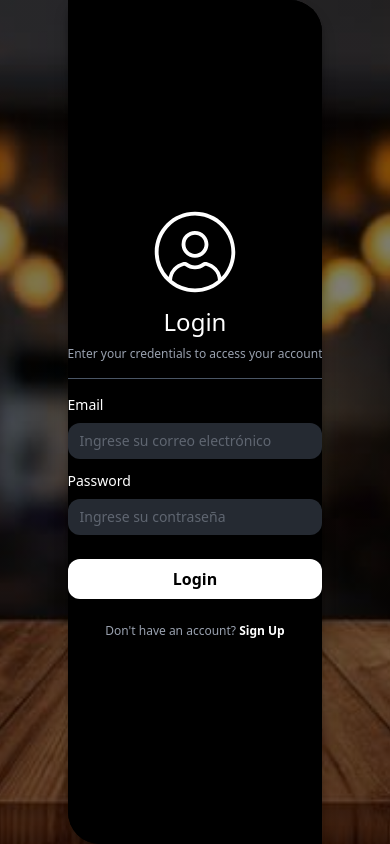
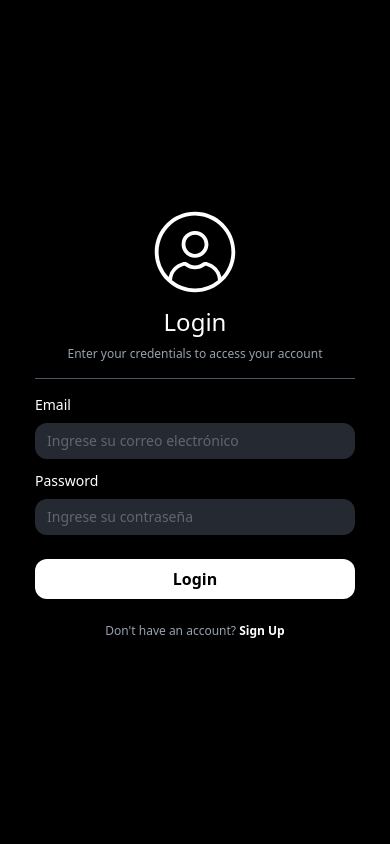
Before and after one commit to LIPALM/angular-cursos, an Angular app in the folder replicando-proyecto/pico-dorado/: page /auth/login in a window 390 px wide. Built offline with nearby package versions, Linux system fonts and the light colour scheme.

Commit message:
feat: enhance login page with form validation and routing functionality

```diff
--- a/replicando-proyecto/pico-dorado/src/app/auth/components/auth-layout/auth-layout.component.html
+++ b/replicando-proyecto/pico-dorado/src/app/auth/components/auth-layout/auth-layout.component.html
@@ -1,4 +1,4 @@
-<div class="w-full h-screen md:h-auto md:w-full md:max-w-3xl lg:w-full lg:max-w-4xl bg-black flex flex-col md:grid md:grid-cols-2 rounded-bl-4xl rounded-tr-4xl overflow-hidden shadow-lg shadow-black/40">
+<div class="w-screen h-screen md:h-full md:w-full md:max-w-3xl lg:w-full lg:max-w-4xl bg-black flex flex-col md:grid md:grid-cols-2 md:rounded-bl-4xl md:rounded-tr-4xl overflow-hidden shadow-lg shadow-black/40">
   <img [src]="imageUrl()" alt="" class="object-cover object-center w-auto h-full hidden md:block">
   <ng-content></ng-content>
 </div>
--- a/replicando-proyecto/pico-dorado/src/app/auth/pages/login-page/login-page.component.html
+++ b/replicando-proyecto/pico-dorado/src/app/auth/pages/login-page/login-page.component.html
@@ -2,7 +2,7 @@
   style="background-image: linear-gradient(rgba(0, 0, 0, 0.5), rgba(0, 0, 0, 0.5)), url('/img/fondo-home.jpg');">
 
   <auth-layout [imageUrl]="'/img/fondo-register y login.jpg'">
-    <form action="" class="bg-black w-full h-full flex flex-col items-center justify-center gap-2 p-0 md:p-10">
+    <form novalidate class="bg-black w-full h-full flex flex-col items-center justify-center gap-2 p-0 md:p-10">
 
       <svg xmlns="http://www.w3.org/2000/svg" width="92" height="92" viewBox="0 0 24 24"><path fill="White" d="M12 1.5C6.201 1.5 1.5 6.201 1.5 12S6.201 22.5 12 22.5S22.5 17.799 22.5 12S17.799 1.5 12 1.5M2.5 12a9.5 9.5 0 1 1 16.4 6.53a4.64 4.64 0 0 0-1.219-2.381c-.743-.774-1.679-1.228-2.501-1.484c-.527-.164-1.037.023-1.39.26c-.383.259-1.013.575-1.79.575s-1.407-.316-1.79-.574c-.353-.239-.863-.425-1.39-.261c-.822.256-1.758.71-2.501 1.484a4.64 4.64 0 0 0-1.22 2.38A9.47 9.47 0 0 1 2.5 12m3.505 7.37c.056-1.14.476-1.947 1.035-2.528c.59-.615 1.36-.999 2.078-1.223c.128-.04.319-.009.533.136c.477.322 1.302.745 2.349.745s1.872-.423 2.349-.745c.214-.145.405-.176.533-.136c.719.224 1.487.608 2.078 1.223c.559.58.979 1.389 1.035 2.528A9.46 9.46 0 0 1 12 21.5a9.46 9.46 0 0 1-5.995-2.13M9.5 10c0-1.385 1.08-2.5 2.5-2.5s2.5 1.115 2.5 2.5s-1.08 2.5-2.5 2.5s-2.5-1.114-2.5-2.5M12 6.5A3.47 3.47 0 0 0 8.5 10c0 1.928 1.519 3.5 3.5 3.5s3.5-1.572 3.5-3.5s-1.519-3.5-3.5-3.5"/></svg>
 
@@ -12,11 +12,25 @@
       <hr class="w-full max-w-xs my-2 border-gray-600">
 
       <div class="flex flex-col gap-3 w-full max-w-xs">
-        <auth-input [label]="'Email'" [required]="true" [placeholder]="'Ingrese su correo electrónico'" [type]="'email'"/>
-        <auth-input [label]="'Password'" [required]="true" [placeholder]="'Ingrese su contraseña'" [type]="'password'"/>
+        <auth-input
+          [label]="'Email'"
+          [required]="true"
+          [placeholder]="'Ingrese su correo electrónico'"
+          [type]="'email'"
+          [value]="email()"
+          (valueChange)="email.set($event)"
+          />
+        <auth-input
+          [label]="'Password'"
+          [required]="true"
+          [placeholder]="'Ingrese su contraseña'"
+          [type]="'password'"
+          [value]="password()"
+          (valueChange)="password.set($event)"
+          />
       </div>
 
-      <auth-button [buttonText]="'Login'"/>
+      <auth-button [buttonText]="'Login'" (buttonClick)="onlogin()" />
 
       <p class="text-gray-400 text-xs mt-4">Don't have an account? <a routerLink="/auth/register" class="text-white font-bold hover:text-gray-200 cursor-pointer">Sign Up</a></p>
 
--- a/replicando-proyecto/pico-dorado/src/app/auth/pages/login-page/login-page.component.ts
+++ b/replicando-proyecto/pico-dorado/src/app/auth/pages/login-page/login-page.component.ts
@@ -1,8 +1,8 @@
-import { Component } from '@angular/core';
+import { Component, inject, signal } from '@angular/core';
 import { AuthLayoutComponent } from "../../components/auth-layout/auth-layout.component";
 import { AuthInputComponent } from "../../components/auth-input/auth-input.component";
 import { AuthButtonComponent } from "../../components/auth-button/auth-button.component";
-import { RouterLink } from '@angular/router';
+import { Router, RouterLink } from '@angular/router';
 
 @Component({
   selector: 'login-page',
@@ -10,4 +10,17 @@ import { RouterLink } from '@angular/router';
   templateUrl: './login-page.component.html',
   // changeDetection: ChangeDetectionStrategy.OnPush,
 })
-export class LoginPageComponent { }
+export class LoginPageComponent {
+  private router = inject(Router);
+
+  email = signal('');
+  password = signal('');
+
+  onlogin() {
+    if (!this.email() || !this.password()) {
+      console.log('Faltan datos por completar');
+      return;
+    }
+    this.router.navigate(['/dashboard']);
+  }
+}
```
